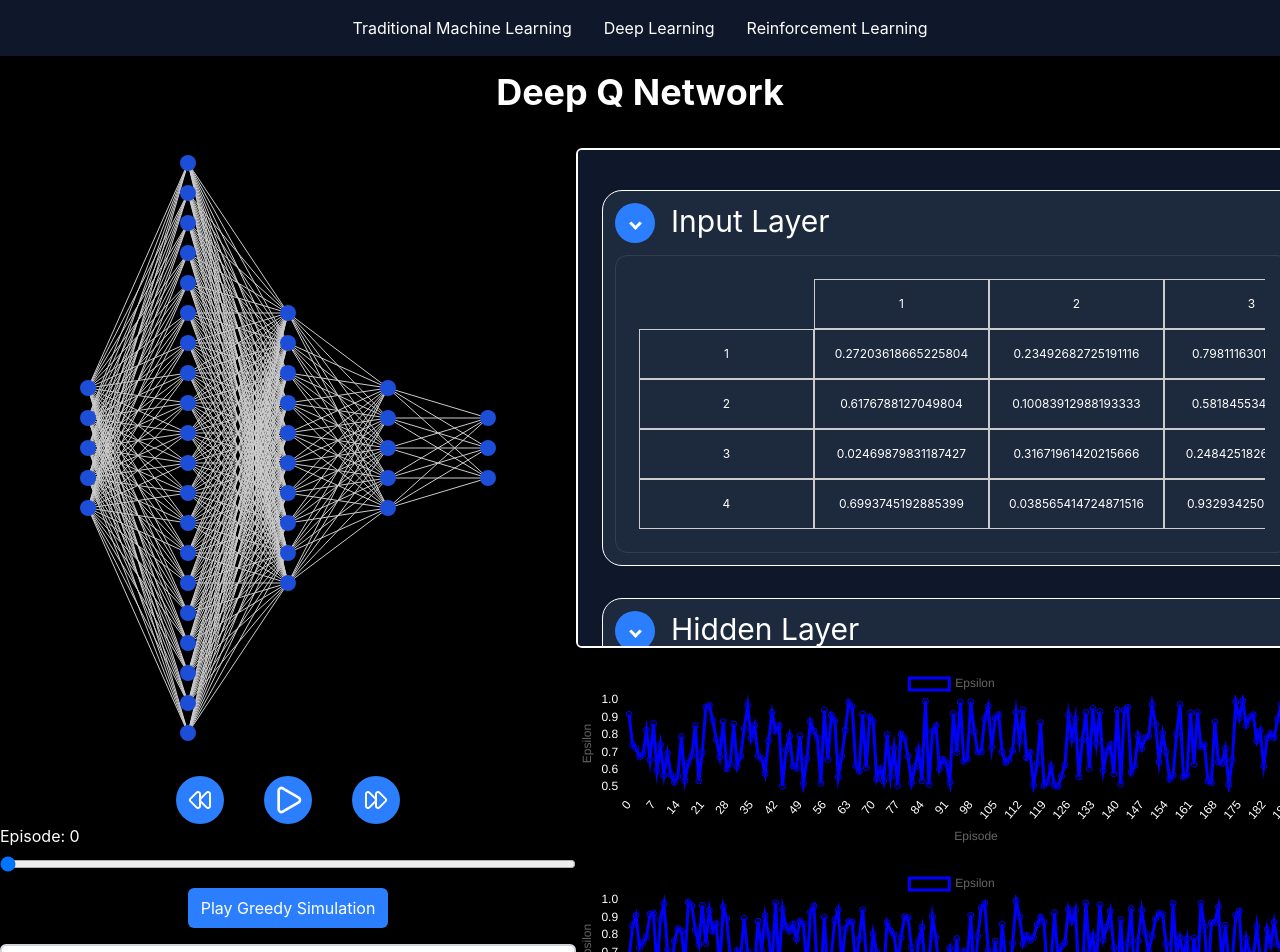
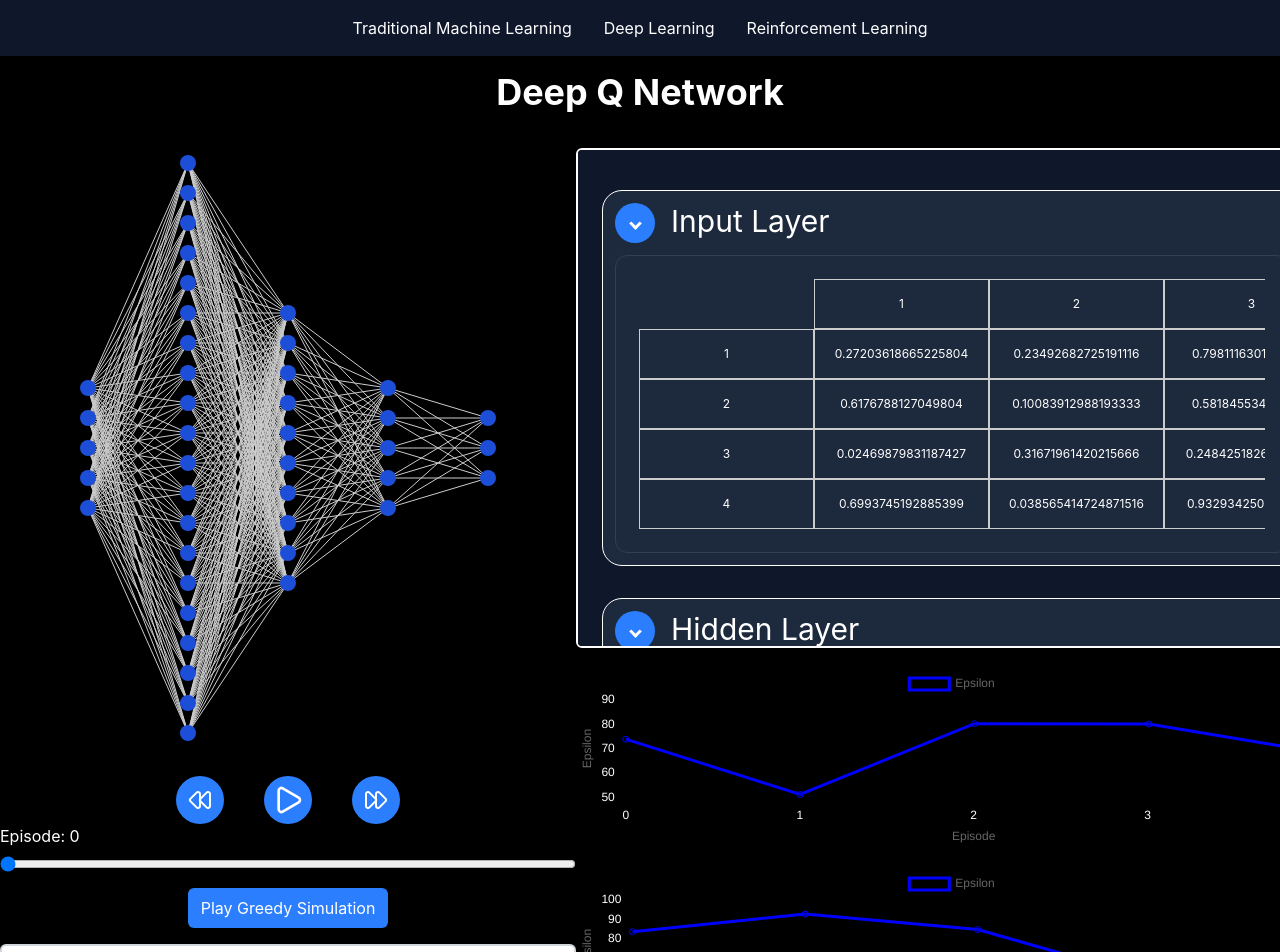
Before and after one commit to ultracookies/ai-algorithm-visualiser, a Next.js app: page / in a window 1280 px wide. Shown: the top 952 px of the page. Built offline with nearby package versions, Linux system fonts and the light colour scheme.

Commit message:
Implement basic line graph live update.

```diff
--- a/app/ClientNetworkController.tsx
+++ b/app/ClientNetworkController.tsx
@@ -6,7 +6,7 @@ import { WeightTableContainerProps } from "./weight-table-types";
 import { LineGraph } from "./training-metric-components";
 import WeightTablesContainer from "./weight-table-components/weight-tables-container";
 import hi from "./photos/hi.jpeg";
-import { useState } from "react";
+import { memo, useState } from "react";
 
 export default function ClientNetworkController({
   network,
@@ -60,7 +60,7 @@ export default function ClientNetworkController({
           network={network}
           selectedNeurons={selectedNeurons}
         />
-        <NeuralNetworkTrainingMetricsDisplay />
+        <NeuralNetworkTrainingMetricsDisplay numEpisodes={200} />
       </div>
     </div>
   );
@@ -78,15 +78,17 @@ const GreedySimulationContainer = () => {
   );
 };
 
-const NeuralNetworkTrainingMetricsDisplay = () => {
-  return (
-    <>
-      <LineGraph numEpisodes={200} />
-      <LineGraph numEpisodes={200} />
-      <LineGraph numEpisodes={200} />
-    </>
-  );
-};
+const NeuralNetworkTrainingMetricsDisplay = memo(
+  ({ numEpisodes }: { numEpisodes: number }) => {
+    return (
+      <>
+        <LineGraph numEpisodes={numEpisodes} />
+        <LineGraph numEpisodes={numEpisodes} />
+        <LineGraph numEpisodes={numEpisodes} />
+      </>
+    );
+  }
+);
 
 const SimulationStream = () => {
   return (
--- a/app/playback-control-components/seek-bar.tsx
+++ b/app/playback-control-components/seek-bar.tsx
@@ -1,6 +1,6 @@
 "use client";
 
-import { useState } from "react";
+import { memo, useState } from "react";
 
 // MediaControls.tsx
 import React from "react";
--- a/app/training-metric-components.tsx
+++ b/app/training-metric-components.tsx
@@ -11,6 +11,7 @@ import {
   Legend,
 } from "chart.js";
 import { title } from "process";
+import { useEffect, useRef } from "react";
 import { Line } from "react-chartjs-2";
 
 ChartJS.register(
@@ -24,15 +25,14 @@ ChartJS.register(
 );
 
 export function LineGraph({ numEpisodes }: { numEpisodes: number }) {
-  const data = {
-    labels: Array.from({ length: numEpisodes }, (_, i) => i),
+  const chartRef = useRef(null);
+
+  const initialData = {
+    labels: [],
     datasets: [
       {
         label: "Epsilon",
-        data: Array.from(
-          { length: numEpisodes },
-          () => Math.random() * 0.5 + 0.5
-        ),
+        data: [],
         borderColor: "blue",
       },
     ],
@@ -56,9 +56,32 @@ export function LineGraph({ numEpisodes }: { numEpisodes: number }) {
     },
   };
 
+  useEffect(() => {
+    let count = 0;
+    const chart = chartRef.current;
+    if (!chart) return;
+    const chartData = chart.data;
+
+    const interval = setInterval(() => {
+      chartData.datasets[0].data.push(Math.random() * 100);
+      chartData.labels.push(count++);
+      chart.update();
+      if (count == numEpisodes) {
+        clearInterval(interval);
+      }
+    }, 1000);
+
+    return () => clearInterval(interval);
+  });
+
   return (
     <div style={{ height: "200px", width: "100%" }}>
-      <Line data={data} options={options} className="mt-5" />
+      <Line
+        ref={chartRef}
+        data={initialData}
+        options={options}
+        className="mt-5"
+      />
     </div>
   );
 }
--- a/app/weight-table-components/weight-table.tsx
+++ b/app/weight-table-components/weight-table.tsx
@@ -43,25 +43,9 @@ export default function WeightTable({
     selectedNeuronSetsCopy.push(setCopy);
   });
 
-  const data: GridCellData = { layerWeights, selectedNeuronSetsCopy };
+  const gridCellData: GridCellData = { layerWeights, selectedNeuronSetsCopy };
 
-  return (
-    <FixedSizeGrid
-      rowCount={rowCount + 1}
-      columnCount={columnCount + 1}
-      rowHeight={CELL_HEIGHT}
-      columnWidth={CELL_WIDTH}
-      height={GRID_HEIGHT}
-      width={GRID_WIDTH}
-      itemData={data}
-      style={{ color: "white", fontSize: "12px" }}
-    >
-      {GridCell}
-    </FixedSizeGrid>
-  );
-}
-
-function GridCell({ columnIndex, data, rowIndex, style }: GridCellProps) {
+  const GridCell = ({ columnIndex, data, rowIndex, style }: GridCellProps) => {
     const { layerWeights, selectedNeuronSetsCopy } = data;
 
     const inputNeuronSet = selectedNeuronSetsCopy[0];
@@ -101,4 +85,20 @@ function GridCell({ columnIndex, data, rowIndex, style }: GridCellProps) {
     }
 
     return null;
+  };
+
+  return (
+    <FixedSizeGrid
+      rowCount={rowCount + 1}
+      columnCount={columnCount + 1}
+      rowHeight={CELL_HEIGHT}
+      columnWidth={CELL_WIDTH}
+      height={GRID_HEIGHT}
+      width={GRID_WIDTH}
+      itemData={gridCellData}
+      style={{ color: "white", fontSize: "12px" }}
+    >
+      {GridCell}
+    </FixedSizeGrid>
+  );
 }
```
Lines whose indentation alone changed are shown as unchanged.
